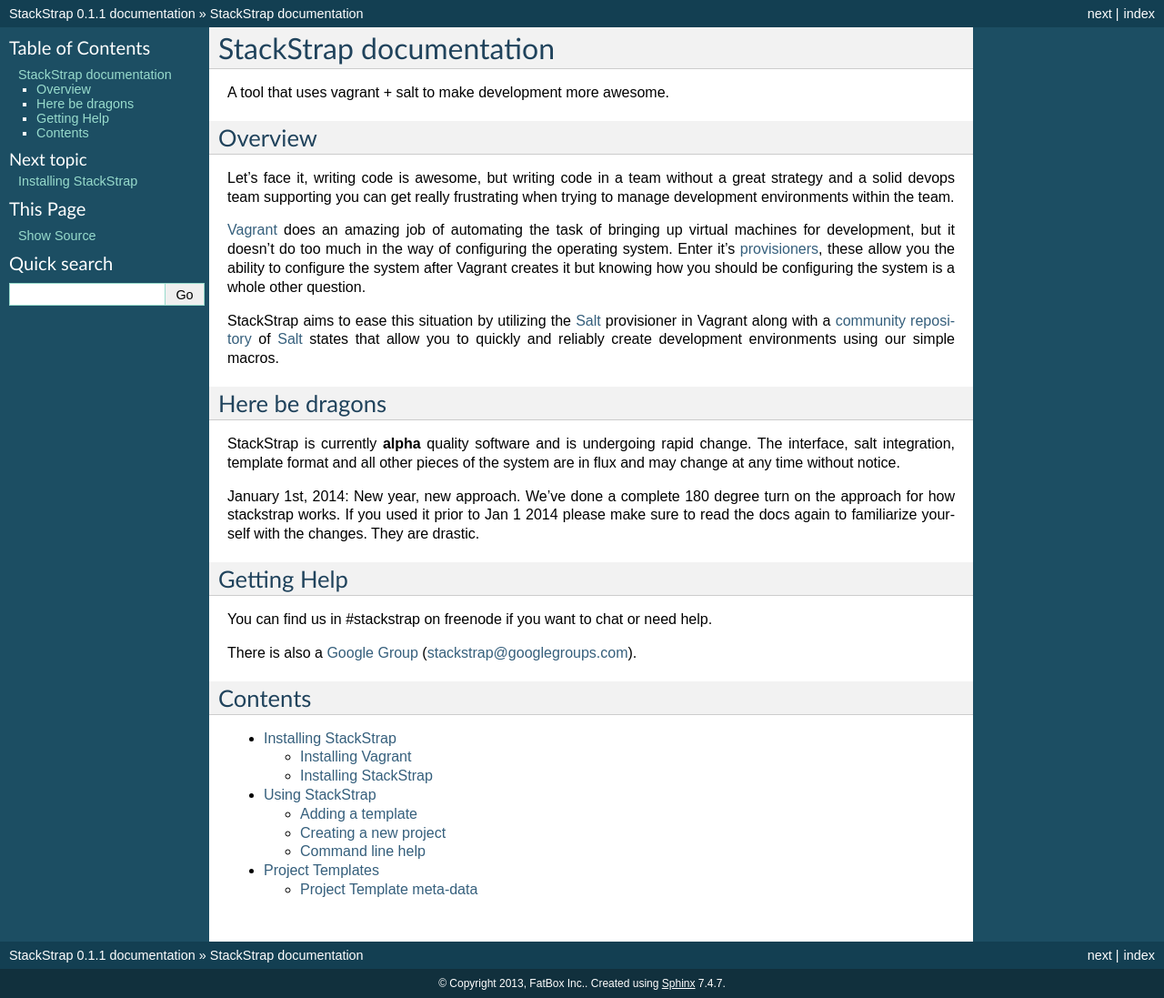
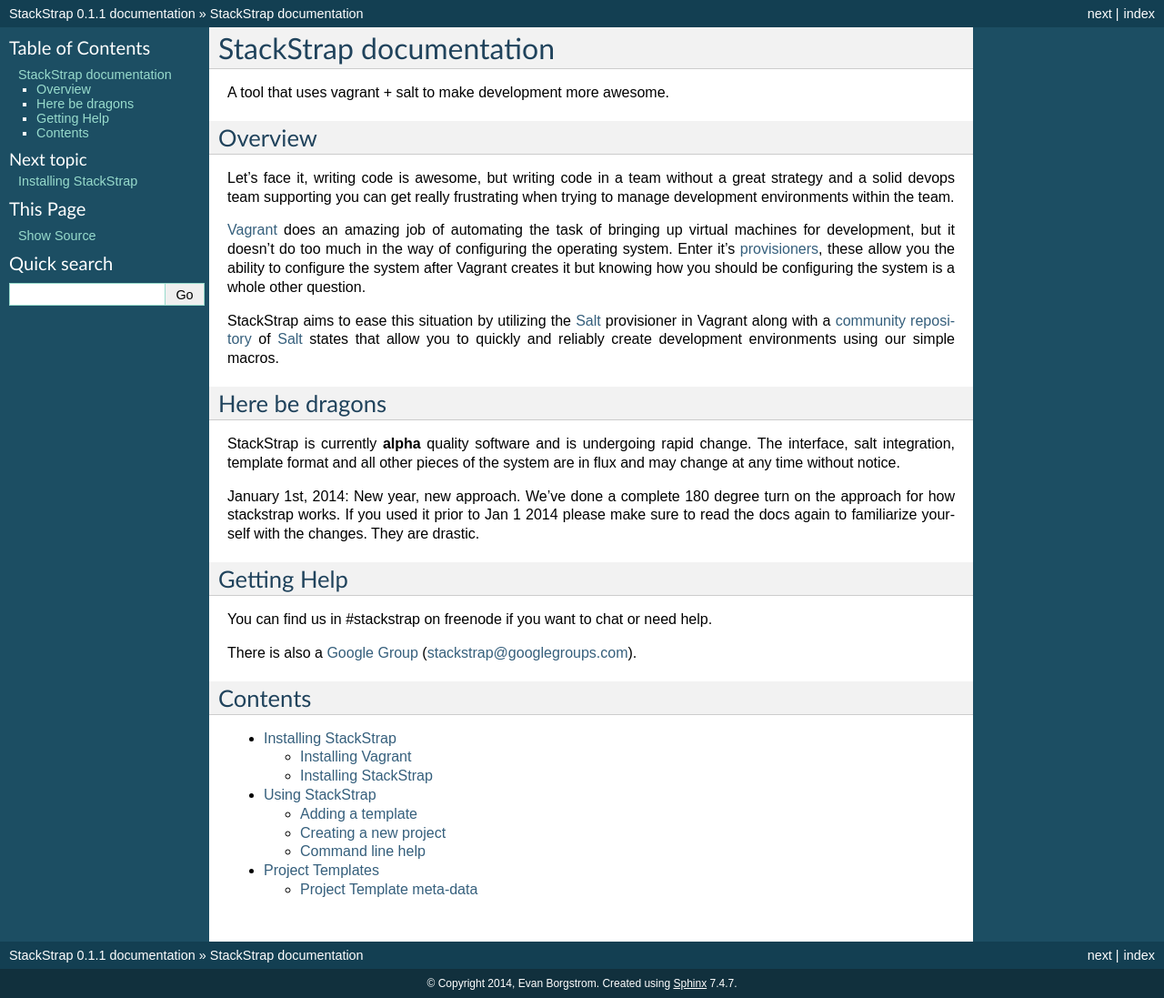
Before and after one commit to stackstrap/stackstrap, a Sphinx documentation site: the page built from docs/index.rst, in a window 1280 px wide. Shown: the whole page at 91% size. Built offline with Sphinx 7.4.7, drawn with Linux system fonts in a browser that asks for light colours.

Commit message:
updated copyright

```diff
--- a/docs/conf.py
+++ b/docs/conf.py
@@ -43,7 +43,7 @@
 
 # General information about the project.
 project = u'StackStrap'
-copyright = u'2013, FatBox Inc.'
+copyright = u'2014, Evan Borgstrom'
 
 # The version info for the project you're documenting, acts as replacement for
 # |version| and |release|, also used in various other places throughout the
```
Also changed, not shown: 1 other file.
